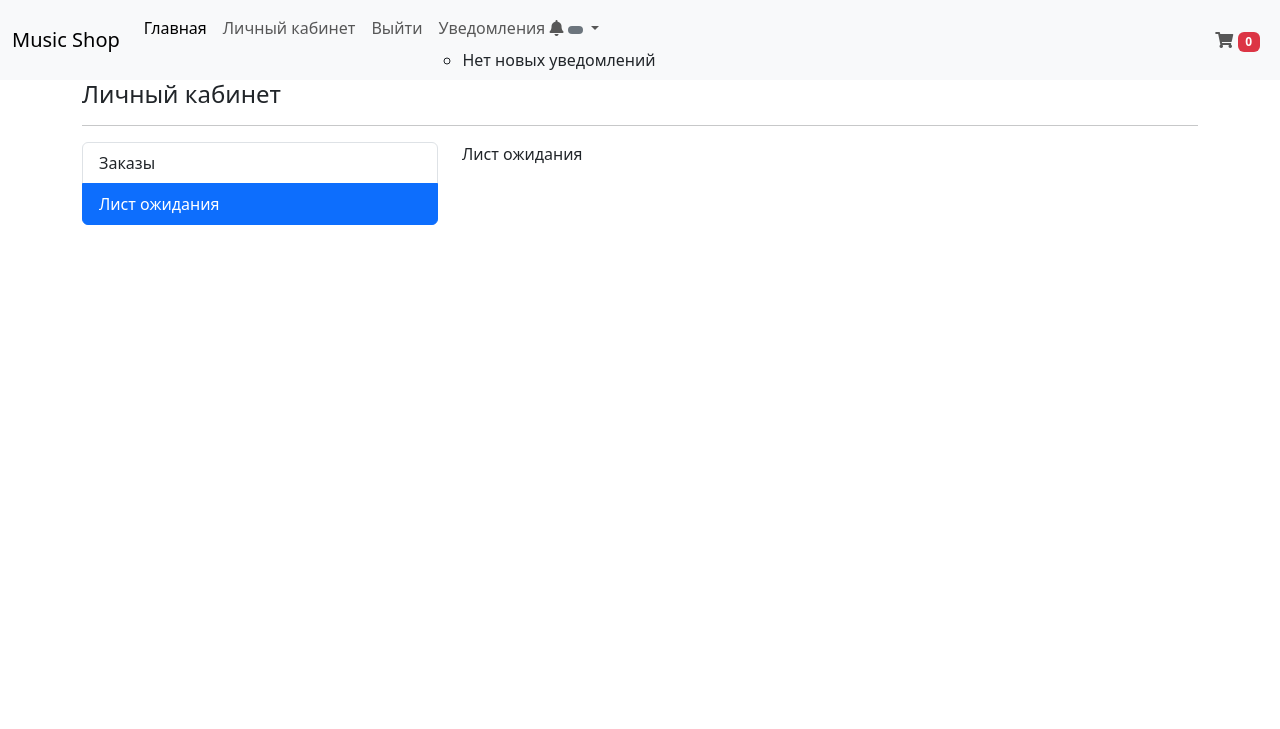
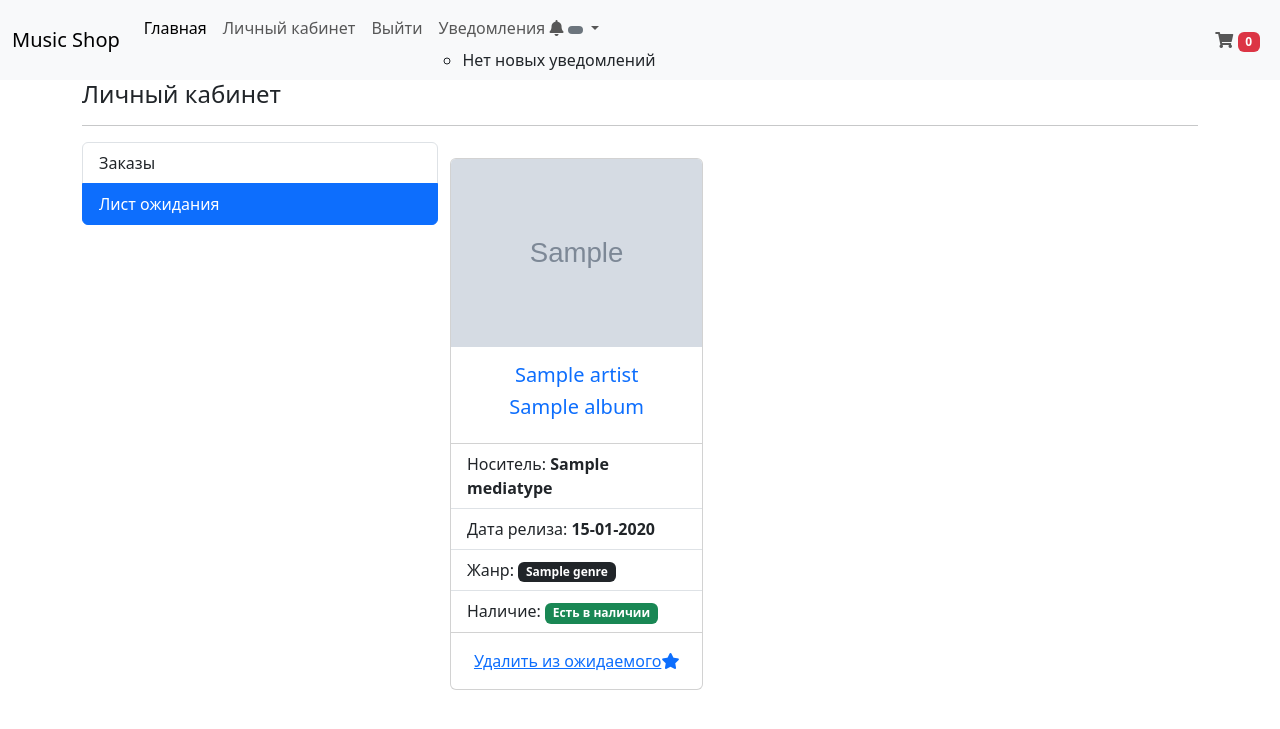
Before and after one commit to SegreyF22/music_shop, a Django app: page /account/ in a window 1280 px wide, after a click on "Лист ожидания". Shown: the top 729 px of the page. Run offline with Django 4.2, Linux system fonts and the light colour scheme; a user stored in the database is signed in; tables that the repository leaves empty hold one stand-in row (values such as "Sample post"); grey boxes marked "Sample" are stand-in pictures; parts of the project's set-up code (start-up, migrations or seed data) failed here and were passed over; some libraries are stand-ins or nearby versions.

Commit message:
Wishlist html

```diff
--- a/musicshop/shop/models.py
+++ b/musicshop/shop/models.py
@@ -306,4 +306,4 @@ def send_notification(instance, **kwargs):
 
 
 post_save.connect(send_notification, sender=Album)  # sender - объект, внутри которой будет работать сигнал
-pre_save.connect(check_previous_qty, sender=Album)
+# pre_save.connect(check_previous_qty, sender=Album)
--- a/musicshop/shop/templates/account.html
+++ b/musicshop/shop/templates/account.html
@@ -14,7 +14,47 @@
       <div class="col-8">
         <div class="tab-content" id="nav-tabContent">
           <div class="tab-pane fade show active" id="list-orders" role="tabpanel" aria-labelledby="list-orders-list">Заказы</div>
-          <div class="tab-pane fade" id="list-wishlist" role="tabpanel" aria-labelledby="list-wishlist-list">Лист ожидания</div>
+          <div class="tab-pane fade" id="list-wishlist" role="tabpanel" aria-labelledby="list-wishlist-list">
+              <div class="row">
+                  {% for album in customer.wishlist.all %}
+                    <div class="card col-md-4 p-0 mb-3 mt-3">
+                        <img src="{{ album.image.url }}" class="card-img-top">
+                        <div class="card-body text-center">
+                            <h5 class="card-title"><a href="{{ album.artist.get_absolute_url }}" class="text-decoration-none">
+                                {{ album.artist.name }}
+                            </a> </h5>
+                            <h5 class="card-title"><a href="{{ album.get_absolute_url }}" class="text-decoration-none">
+                                {{ album.name }}
+                            </a> </h5>
+                        </div>
+                        <ul class="list-group list-group-flush">
+                            <li class="list-group-item">
+                                Носитель: <strong>{{ album.media_type.name }}</strong>
+                            </li>
+                            <li class="list-group-item">
+                                Дата релиза: <strong>{{ album.release_date|date:"d-m-Y" }}</strong>
+                            </li>
+                            <li class="list-group-item">
+                                Жанр: <strong class="badge bg-dark">{{ album.artist.genre.name }}</strong>
+                            </li>
+                            <li class="list-group-item">
+                                Наличие: {% if album.stock %}<strong class="badge bg-success">
+                                Есть в наличии</strong>{% else %}
+                                <strong class="badge bg-danger">Нет в наличии</strong>{% endif %}
+                            </li>
+                        </ul>
+                        <div class="card-body text-center">
+                            <a href="{% url 'remove_from_wishlist' album_id=album.id %}"
+                               class="btn-btn-danger">Удалить из ожидаемого<i class="fas fa-star"></i></a>
+                        </div>
+                    </div>
+                  {% endfor %}
+
+
+              </div>
+
+
+          </div>
         </div>
       </div>
     </div>
--- a/musicshop/shop/urls.py
+++ b/musicshop/shop/urls.py
@@ -5,7 +5,8 @@ from .views import (BaseView, ArtistDetailView,
                     LoginView, AccountView,
                     CartView, AddToCartView,
                     DeleteFromCartView, ChangeQTYView,
-                    AddToWishlist, ClearNotificationsView)
+                    AddToWishlist, ClearNotificationsView,
+                    RemoveFromWishListView)
 
 urlpatterns = [
 # end-point для корзины
@@ -18,6 +19,7 @@ urlpatterns = [
     path('logout/',LogoutView.as_view(next_page='/'), name='logout'),
     path('registration/',RegistrationView.as_view(), name='registration'),
     path('add-to-wishlist/<int:album_id>/',AddToWishlist.as_view(),name='add_to_wishlist'),
+    path('remove-from-wishlist/<int:album_id>/',RemoveFromWishListView.as_view(),name='remove_from_wishlist'),
     path('account/',AccountView.as_view(), name='account'),
     path('clear-notifications/', ClearNotificationsView.as_view(),name='clear_notifications'),
     path('<str:artist_slug>/', ArtistDetailView.as_view(), name='artist_detail'),
--- a/musicshop/shop/views.py
+++ b/musicshop/shop/views.py
@@ -169,3 +169,13 @@ class ClearNotificationsView(views.View):
     def get(request, *args, **kwargs):
         Notification.objects.make_all_read(request.user.customer)
         return HttpResponseRedirect(request.META['HTTP_REFERER'])
+
+
+class RemoveFromWishListView(views.View):
+
+    @staticmethod
+    def get(request, *args, **kwargs):
+        album = Album.objects.get(id=kwargs['album_id'])
+        customer = Customer.objects.get(user=request.user)
+        customer.wishlist.remove(album)
+        return HttpResponseRedirect(request.META['HTTP_REFERER'])
```
